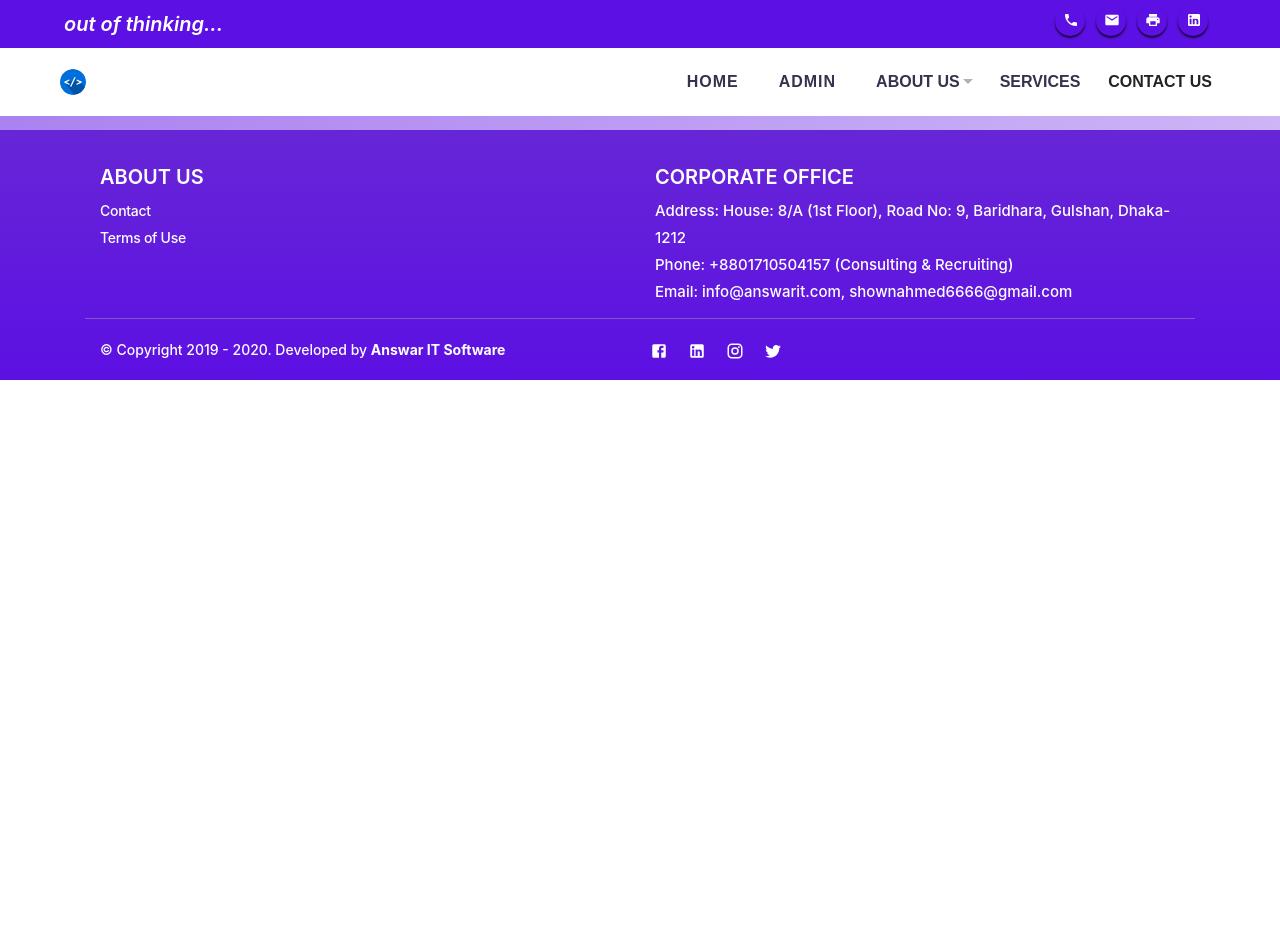
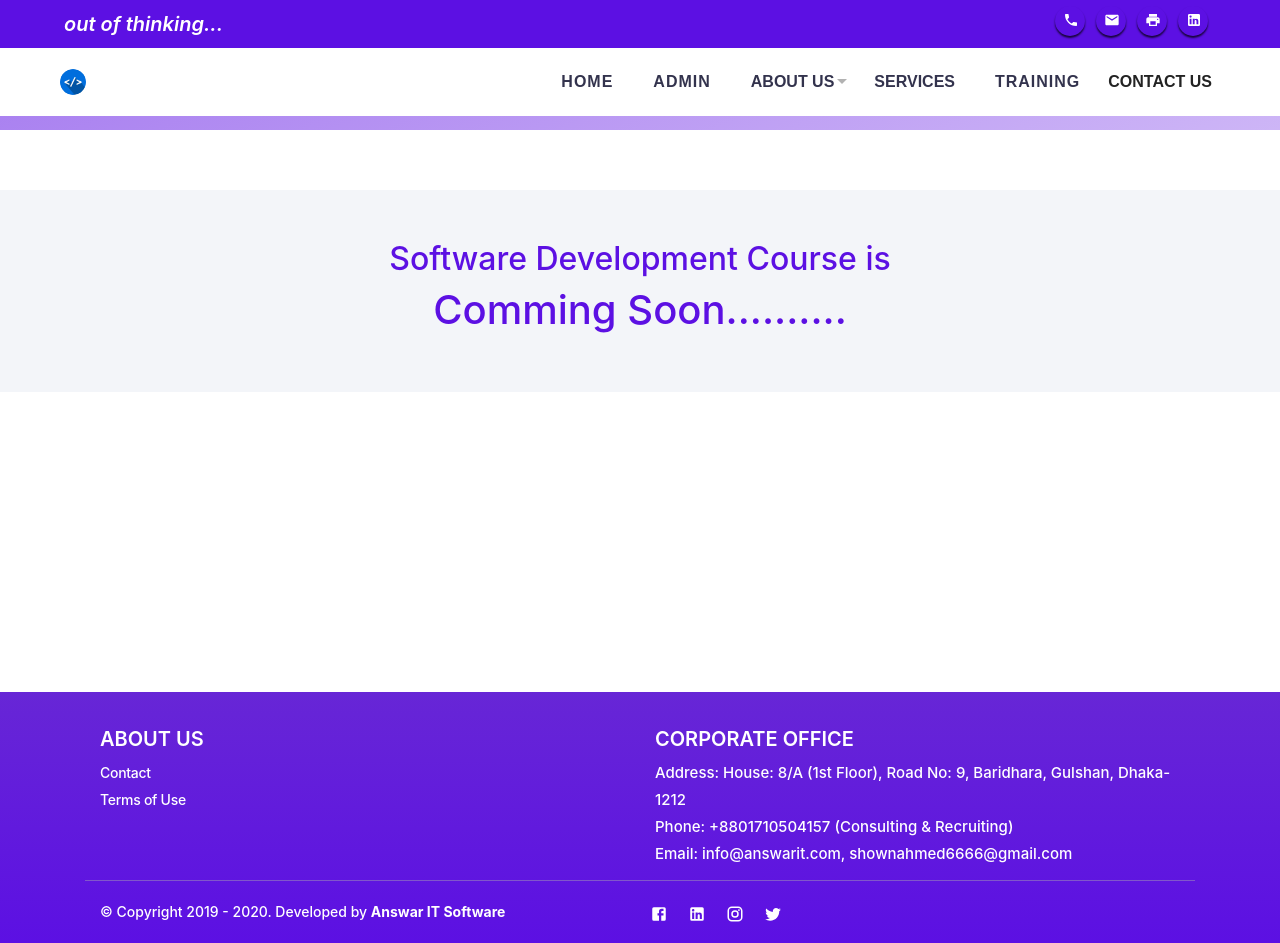
Before and after one commit to CrazyPythonLover1/AnswarIT-React.js-FrontEnd, a React (Create React App) app: page /training in a window 1280 px wide. Before the commit the page ends 800 px from the top, so only its background shows below. Built offline with nearby package versions, Linux system fonts and the light colour scheme.

Commit message:
training page added

```diff
--- a/src/App.js
+++ b/src/App.js
@@ -24,6 +24,7 @@ import StaffAugmentation from './components/Services/StaffAugmentation/StaffAugm
 import BusinessProcessAssurance from './components/Services/BusinessProcessAssurance/BusinessProcessAssurance';
 import BpoKpo from './components/Services/BpoKpo/BpoKpo';
 import WhyAnswarIT from './components/Services/WhyAnswarIT/WhyAnswarIT';
+import Training from './components/Training/Training';
 
 function App() {
   return (
@@ -67,6 +68,9 @@ function App() {
         <Route path="/whyAnswarIT">
           <WhyAnswarIT />
         </Route>
+        <Route path="/training">
+            <Training/>
+          </Route>
           <Route path="/contactUs">
             <ContactUs/>
           </Route>
--- a/src/components/Shared/Navbar/Navbar.js
+++ b/src/components/Shared/Navbar/Navbar.js
@@ -97,6 +97,15 @@ const Navbar = () => {
             <li class="nav-item">
               <NavLink
                 class="nav-link "
+                to="/training"
+                style={{ color: "#33334d", fontWeight: "500px", letterSpacing:"1px", padding: "0px 20px" }}
+              >
+                TRAINING
+              </NavLink>
+            </li>
+            <li class="nav-item">
+              <NavLink
+                class="nav-link "
                 to="/contactUs"
                 style={{ color: "#232323" }}
               >
--- /dev/null
+++ b/src/components/Training/Training.js
@@ -0,0 +1,12 @@
+import React from 'react';
+
+const Training = () => {
+    return (
+        <div style={{margin:"auto", textAlign:"center", marginTop:"60px", marginBottom:"300px", padding:"50px", color: "#5c10e3", fontWeight:"bold"}}>
+            <h2> Software Development Course is</h2>
+            <h1> Comming Soon..........</h1>
+        </div>
+    );
+};
+
+export default Training;
```
Also changed, not shown: 3 other files (tests, documents, lock files or other folders).
